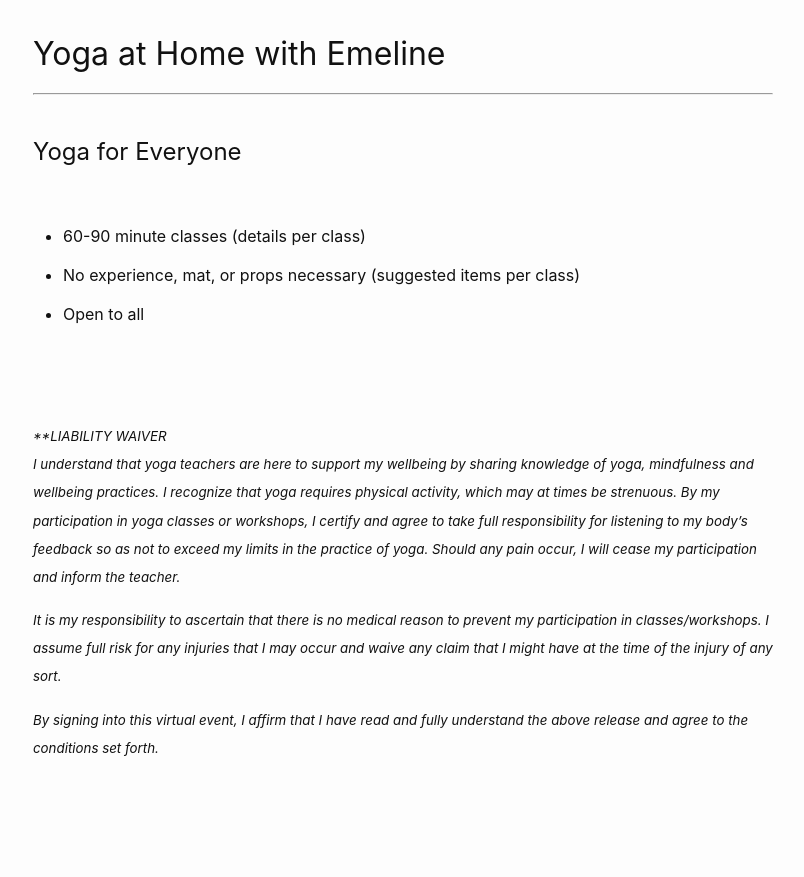
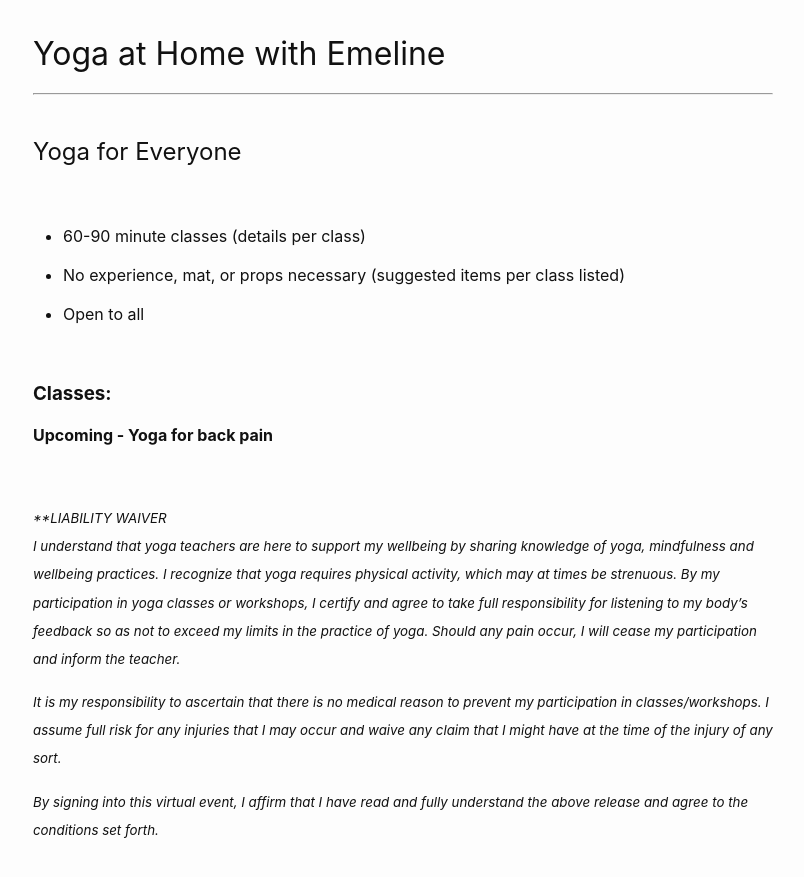
Before and after one commit to emelineclarke/yoga, a Jekyll site: the page built from index.markdown, in a window 1280 px wide. Shown: the top 877 px of the page, without its empty margins (237-1041 px from the left). Built offline with Jekyll 4.4.1, drawn with Linux system fonts in a browser that asks for light colours.

Commit message:
upcoming

```diff
--- a/index.markdown
+++ b/index.markdown
@@ -12,16 +12,16 @@ layout: home
 <!-- Tuesdays from 4:30-5:30pm EDT -->
 - 60-90 minute classes (details per class)
 
-- No experience, mat, or props necessary (suggested items per class)
+- No experience, mat, or props necessary (suggested items per class listed)
 
 - Open to all
 
 <!-- - Join class via [Zoom](https://dartmouth.zoom.us/j/757625459/)** -->
 
 <br/>
-<!-- ### <strong>Classes:</strong> -->
+### <strong>Classes:</strong>
 
-<!-- <strong>Upcoming</strong> -->
+<strong>Upcoming - Yoga for back pain</strong>
 
 <!-- | Class         |Playlist |
 |:------------- |:-------------|
```
